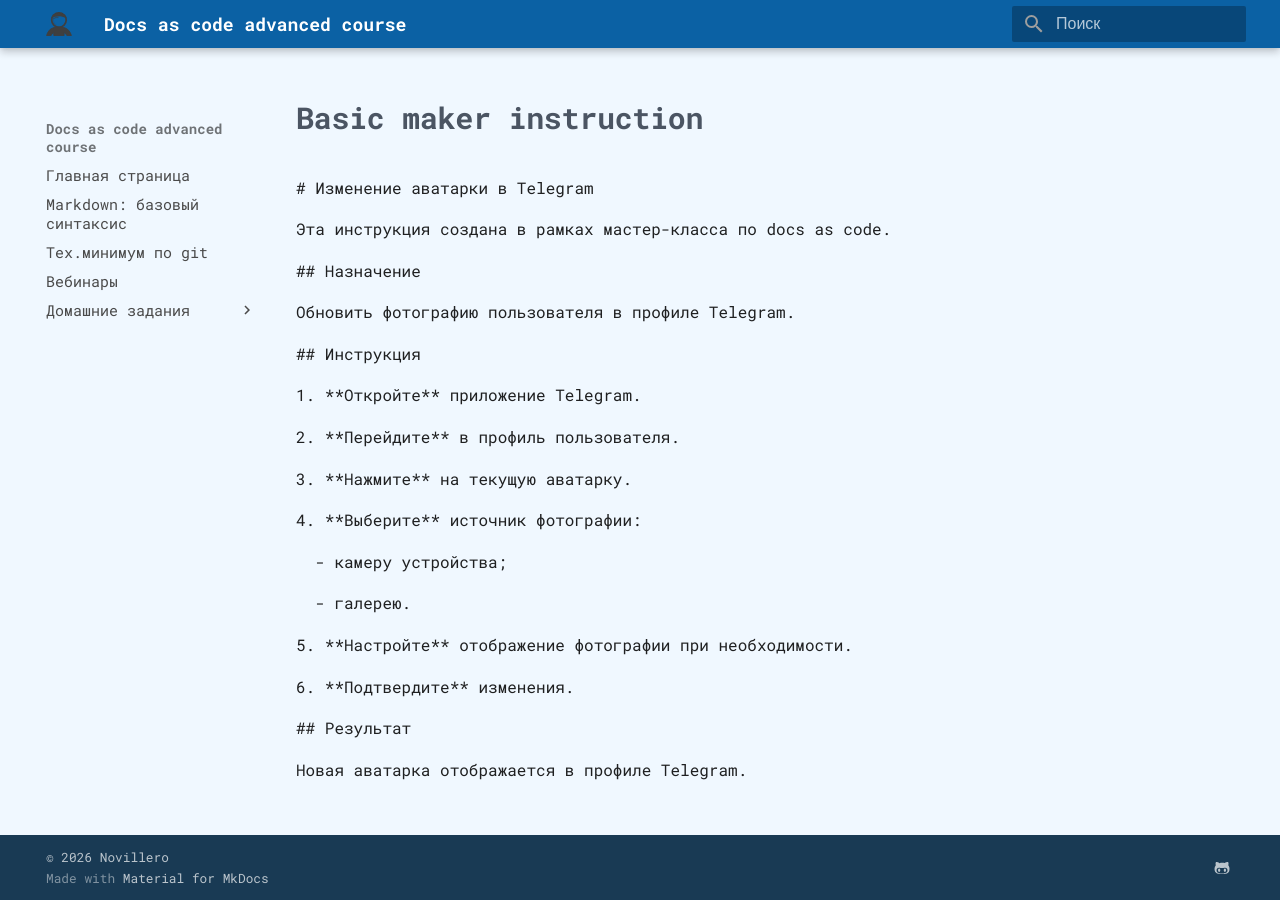
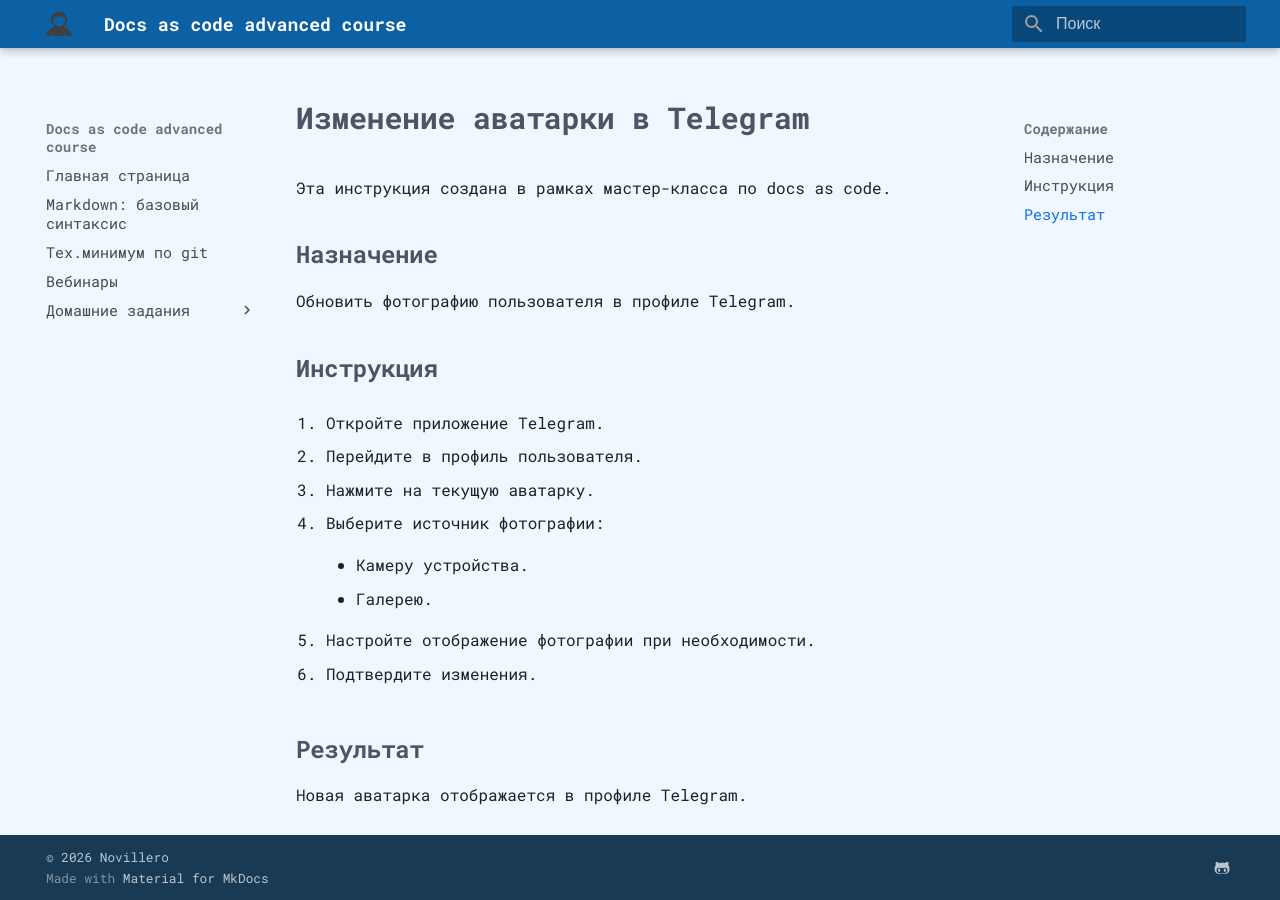
Before and after one commit to novillero/dac-advanced, an MkDocs documentation site: the page built from docs/instructions/basic-maker-instruction.md, in a window 1280 px wide. Built offline with MkDocs 1.6.1 and Material for MkDocs 9.7.7, drawn with Linux system fonts in a browser that asks for light colours; some web fonts are replaced; some of the changed lines change nothing that is shown.

Commit message:
Отработка замечаний

```diff
--- a/docs/instructions/basic-maker-instruction.md
+++ b/docs/instructions/basic-maker-instruction.md
@@ -1,35 +1,29 @@
-\# Изменение аватарки в Telegram
+# Изменение аватарки в Telegram
 
 Эта инструкция создана в рамках мастер-класса по docs as code.
 
-\## Назначение
+## Назначение
 
 Обновить фотографию пользователя в профиле Telegram.
 
+## Инструкция
 
+1. Откройте приложение Telegram.
 
-\## Инструкция
+2. Перейдите в профиль пользователя.
 
+3. Нажмите на текущую аватарку.
 
+4. Выберите источник фотографии:
 
-1\. \*\*Откройте\*\* приложение Telegram.
+    * Камеру устройства.
 
-2\. \*\*Перейдите\*\* в профиль пользователя.
+    * Галерею.
 
-3\. \*\*Нажмите\*\* на текущую аватарку.
+5. Настройте отображение фотографии при необходимости.
 
-4\. \*\*Выберите\*\* источник фотографии:
+6. Подтвердите изменения.
 
-&nbsp;  - камеру устройства;
-
-&nbsp;  - галерею.
-
-5\. \*\*Настройте\*\* отображение фотографии при необходимости.
-
-6\. \*\*Подтвердите\*\* изменения.
-
-
-
-\## Результат
+## Результат
 
 Новая аватарка отображается в профиле Telegram.
```
